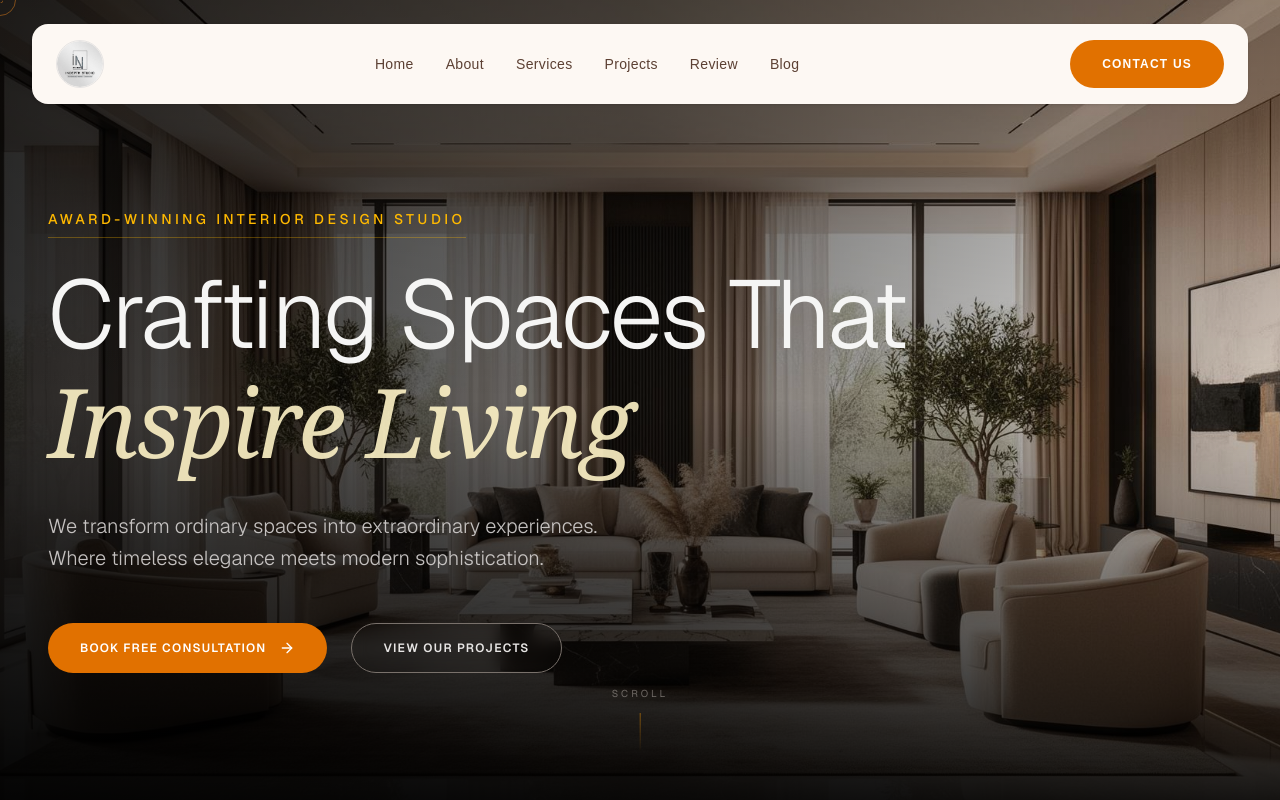
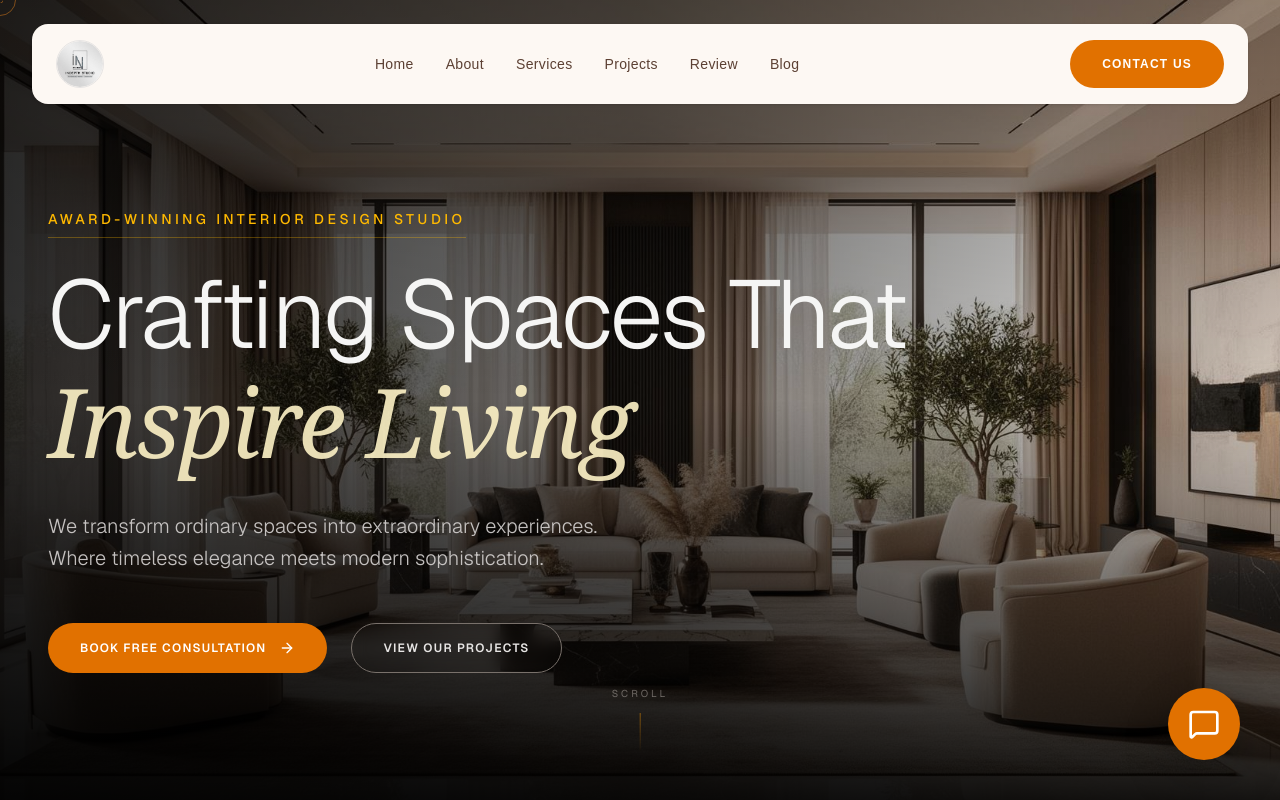
Before and after one commit to alvinmonir411/IndepthStudio, a Next.js app: page / in a window 1280 px wide. Shown: the top 800 px of the page. Built offline with nearby package versions, Linux system fonts and the light colour scheme.

Commit message:
add massage and call btn on screen

```diff
--- /dev/null
+++ b/app/Components/Common/FloatingContact.tsx
@@ -0,0 +1,86 @@
+"use client";
+
+import { useState } from "react";
+import { motion, AnimatePresence } from "framer-motion";
+import { Phone, MessageCircle, X, MessageSquare } from "lucide-react";
+
+export default function FloatingContact() {
+    const [isOpen, setIsOpen] = useState(false);
+
+    const contactOptions = [
+        {
+            icon: <Phone size={24} />,
+            label: "Call Us",
+            href: "tel:+15550001234",
+            color: "bg-[#00E676]",
+            delay: 0.1
+        },
+        {
+            icon: <MessageCircle size={24} />,
+            label: "WhatsApp",
+            href: "whatsapp://send?phone=15550001234",
+            color: "bg-[#25D366]",
+            delay: 0.2
+        },
+    ];
+
+    return (
+        <div className="fixed bottom-10 right-10 z-[9999] flex flex-col items-end gap-5">
+            <AnimatePresence>
+                {isOpen && (
+                    <div className="flex flex-col gap-5 items-end mb-2">
+                        {contactOptions.map((option, index) => (
+                            <motion.a
+                                key={index}
+                                href={option.href}
+                                target="_blank"
+                                rel="noopener noreferrer"
+                                initial={{ opacity: 0, y: 20, scale: 0.5 }}
+                                animate={{ opacity: 1, y: 0, scale: 1 }}
+                                exit={{ opacity: 0, y: 20, scale: 0.5 }}
+                                transition={{ delay: option.delay, ease: "backOut" }}
+                                className={`w-16 h-16 rounded-full ${option.color} text-white flex items-center justify-center shadow-[0_15px_30px_rgba(0,0,0,0.15)] hover:scale-110 active:scale-95 transition-all group relative`}
+                            >
+                                {option.icon}
+                                <span className="absolute right-20 bg-stone-900 text-white text-[10px] font-bold uppercase tracking-[0.2em] px-4 py-2 rounded-xl opacity-0 group-hover:opacity-100 transition-opacity whitespace-nowrap pointer-events-none shadow-xl border border-white/10 backdrop-blur-md">
+                                    {option.label}
+                                </span>
+                            </motion.a>
+                        ))}
+                    </div>
+                )}
+            </AnimatePresence>
+
+            <motion.button
+                whileHover={{ scale: 1.05 }}
+                whileTap={{ scale: 0.95 }}
+                onClick={() => setIsOpen(!isOpen)}
+                className={`w-18 h-18 rounded-full flex items-center justify-center shadow-[0_20px_50px_rgba(0,0,0,0.2)] transition-all duration-700 ease-[0.23,1,0.32,1] ${isOpen ? 'bg-stone-900 text-white border border-white/20' : 'bg-amber-600 text-white'}`}
+            >
+                <AnimatePresence mode="wait">
+                    {isOpen ? (
+                        <motion.div
+                            key="close"
+                            initial={{ rotate: -90, opacity: 0 }}
+                            animate={{ rotate: 0, opacity: 1 }}
+                            exit={{ rotate: 90, opacity: 0 }}
+                            transition={{ duration: 0.3 }}
+                        >
+                            <X size={32} />
+                        </motion.div>
+                    ) : (
+                        <motion.div
+                            key="open"
+                            initial={{ rotate: 90, opacity: 0 }}
+                            animate={{ rotate: 0, opacity: 1 }}
+                            exit={{ rotate: -90, opacity: 0 }}
+                            transition={{ duration: 0.3 }}
+                        >
+                            <MessageSquare size={32} />
+                        </motion.div>
+                    )}
+                </AnimatePresence>
+            </motion.button>
+        </div>
+    );
+}
--- a/app/layout.tsx
+++ b/app/layout.tsx
@@ -5,6 +5,7 @@ import Navbar from "./Components/Navbar/Navbar";
 import Footer from "./Components/HomePages/Footer";
 import SmoothScroll from "./Components/SmoothScroll";
 import CustomCursor from "./Components/CustomCursor";
+import FloatingContact from "./Components/Common/FloatingContact";
 
 
 const geistSans = Geist({
@@ -40,6 +41,7 @@ export default function RootLayout({
           {children}
           {modal}
           <Footer />
+          <FloatingContact />
         </SmoothScroll>
       </body>
     </html>
```
